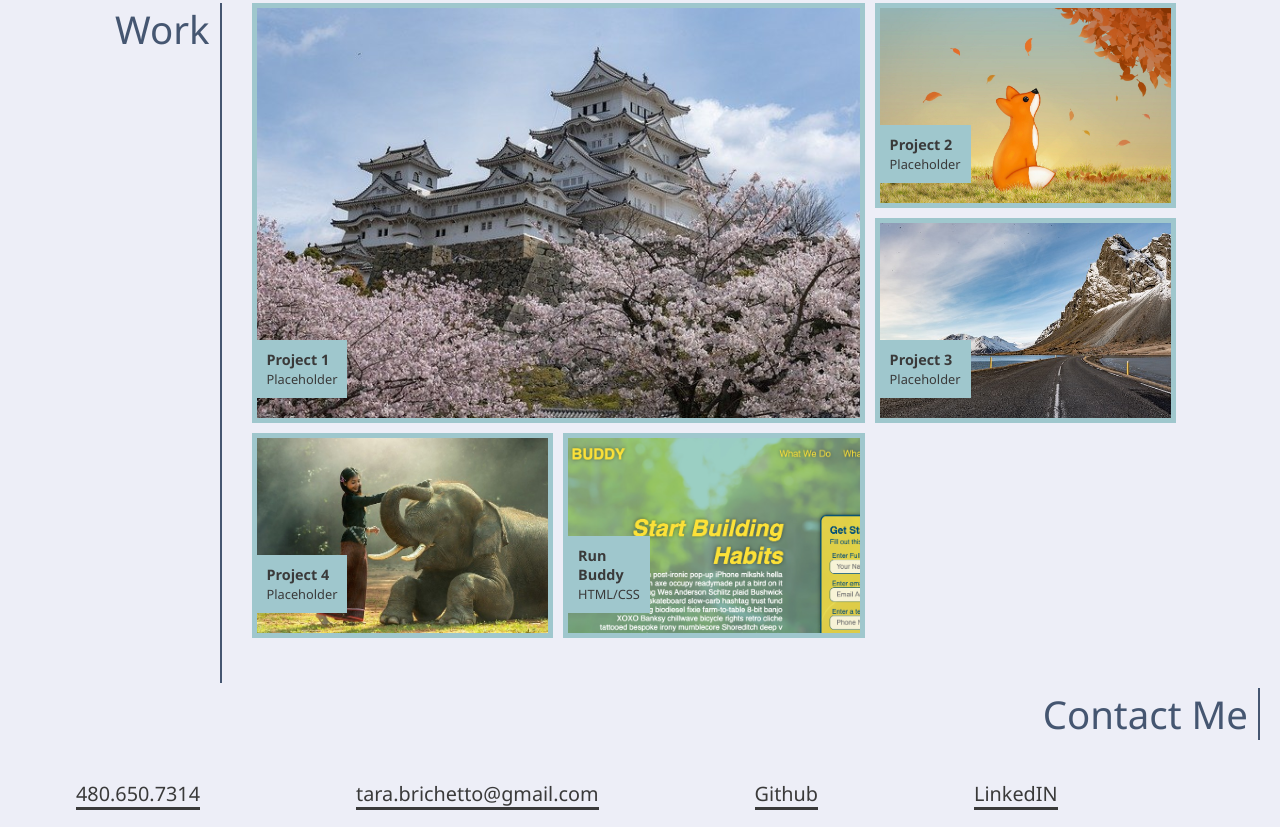
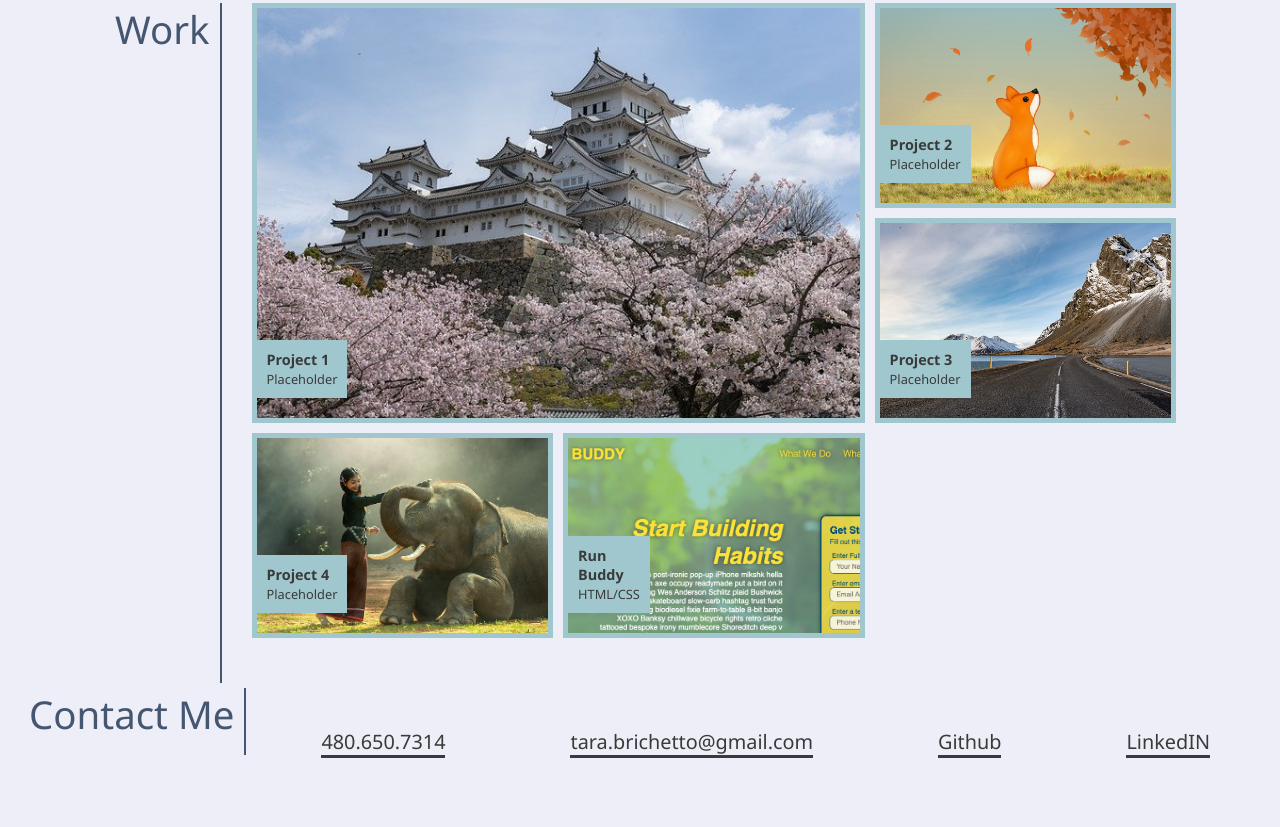
Before and after one commit to tbrichet/professional-portfolio, a plain HTML site: page index.html in a window 1280 px wide. Shown: the part 726-1553 px from the top of the page. After the commit the page ends 1501 px from the top, so only its background shows below. Drawn offline with Linux system fonts and the light colour scheme.

Commit message:
final edits

```diff
--- a/assets/style.css
+++ b/assets/style.css
@@ -274,7 +274,7 @@ footer nav ul {
 }
 
 footer nav ul li a {
-    padding: 50px 100px 0 56px;
+    padding: 50px 50px 0 75px;
     font-size: 1.55vw;
     align-items: center;
 }
```
